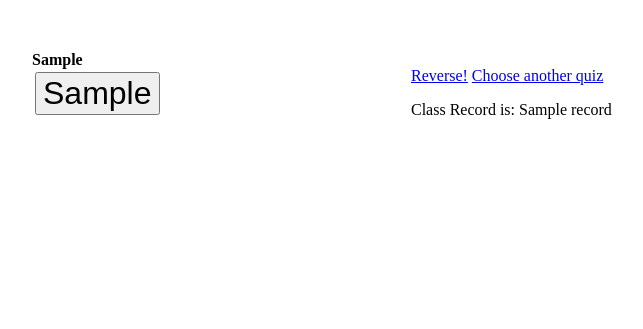
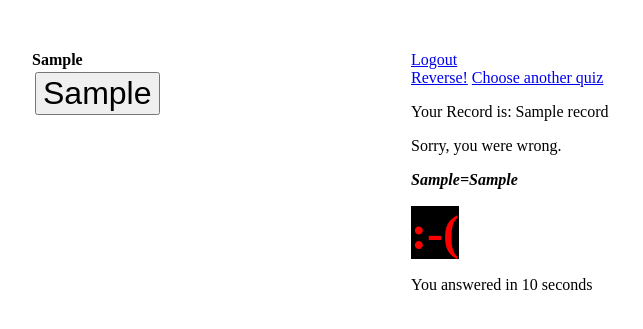
Before and after one commit to thinkle/Spanish-Quiz, a Django app: template templates/simple_quiz.html in a window 1280 px wide. Shown: the top 329 px of the page, without its empty margins (27-670 px from the left). Run offline with Django 3.2, Linux system fonts and the light colour scheme; tables that the repository leaves empty hold one stand-in row (values such as "Sample post"); the template is opened without the code that fills it: values that come from a table or form of the project are taken from there, most other values are stand-ins (such as "Sample title", 1, 10 or a date in 2020).

Commit message:
Update to use OpenID and track answers per user.

```diff
--- a/templates/simple_quiz.html
+++ b/templates/simple_quiz.html
@@ -8,6 +8,7 @@
 	    <input type="hidden" name="category" value="{{category}}">
 	    <input type="hidden" name="target" value="{{target.id}}">
 	    <input type="hidden" name="reverse" value="{{reverse}}">
+	    <input type="hidden" name="time" value="{{time}}">
 	    <p><span style="font-size:3 em"><b>
 		  {% if reverse %}
 		  {{target.l2}}
@@ -41,23 +42,26 @@
 
 	</td>
 	<td>
+	  <a href="/logout/">Logout</a><br>
 	  {% if reverse %}
 	  <a href="/mc/{{category}}/">Reverse!</a>
 	  {% else %}
 	  <a href="/mc/{{category}}/r">Reverse!</a>
 	  {% endif %}
 	  <a href="/quiz/">Choose another quiz</a>
-	  <p>Class Record is: {{record}}</p>
-	  {% if prev == 'right' %}
+	  <p>Your Record is: {{record}}</p>
+	  {% if lastanswer %}
+	  {% if lastanswer.correct %}
 	  <b><p>Correct!</p></b>
 	  <!-- <img src="http://rlv.zcache.com/dancing_penguins_card-p137325738401648753q0yk_400.jpg"> -->
 	  <b><span style="font-size:3em;color:yellow;background:black">:-)</span></b>
-	  {% endif %}
-	  {% if prev == 'wrong' %}
+	  {% else %}
 	  <p>Sorry, you were wrong.</p>
 	  <p><i><b>{{rightanswer.l1}}={{rightanswer.l2}}</b></i></p>
 	  <!--<img src="http://2.bp.blogspot.com/_91x7iXoXy_U/S9MmdgvyGSI/AAAAAAAAAkA/SH8EHgP9tWs/s1600/frown-front.jpg">-->
 	  <b><span style="font-size:3em;color:red;background:black">:-(</span></b>
+	  {% endif %}
+	  <p>You answered in {{lastanswer.speed}} seconds</p>
 	  {% endif %}
 	</td>
       </tr>
```
